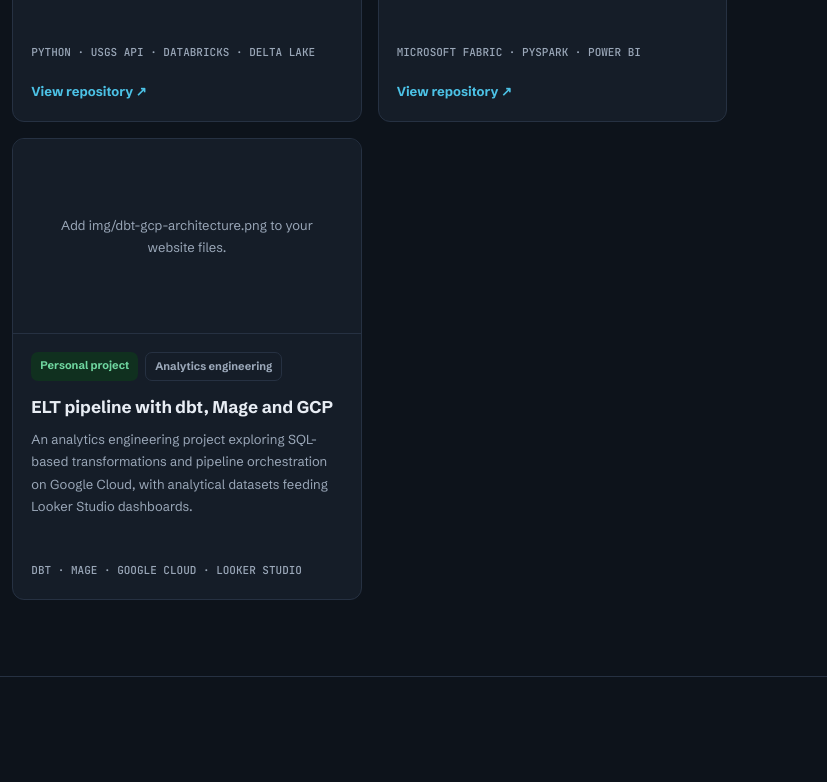
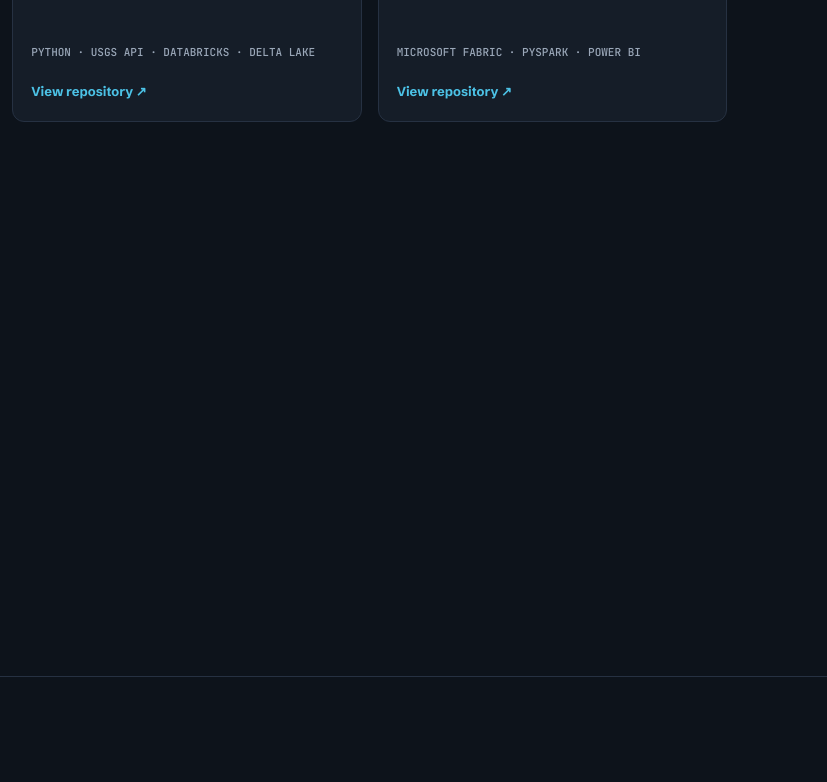
Before and after one commit to EdidiongEsu/EdidiongEsu.github.io, a plain HTML site: page index.html in a window 1280 px wide. Shown: the part 2798-3580 px from the top of the page, 453-1280 px from the left. Drawn offline with Linux system fonts and the light colour scheme.

Commit message:
Update earthquake architecture image and remove project
Updated the image source for the earthquake architecture and removed a personal project section.

```diff
--- a/index.html
+++ b/index.html
@@ -1358,7 +1358,7 @@
               <!-- Confirm the image filename in this repository.
                    The fallback appears automatically if this path is wrong. -->
               <img
-                src="https://raw.githubusercontent.com/EdidiongEsu/Databricks_earthquake/main/img/architectural_diagram.gif"
+                src="https://raw.githubusercontent.com/EdidiongEsu/Databricks_earthquake/main/img/Earthquake%20architecture.gif"
                 alt="Earthquake data pipeline architecture"
                 loading="lazy">
               <div class="visual-fallback">
@@ -1468,44 +1468,6 @@
                   View repository ↗
                 </a>
               </div>
-            </div>
-          </article>
-
-
-          <!-- PERSONAL PROJECT: DBT + MAGE + GCP
-               Architecture image: img/dbt-gcp-architecture.png
-               This is a standalone project, not just a supporting image.
-               Add your repository URL when the project is ready to share. -->
-          <article class="small-project">
-            <div class="project-visual">
-              <img
-                src="img/dbt-gcp-architecture.png"
-                alt="dbt, Mage and Google Cloud data pipeline architecture"
-                loading="lazy">
-              <div class="visual-fallback">
-                Add img/dbt-gcp-architecture.png to your website files.
-              </div>
-            </div>
-
-            <div class="project-content">
-              <div class="tags">
-                <span class="tag personal">Personal project</span>
-                <span class="tag outline">Analytics engineering</span>
-              </div>
-
-              <h3>ELT pipeline with dbt, Mage and GCP</h3>
-
-              <p>
-                An analytics engineering project exploring SQL-based
-                transformations and pipeline orchestration on Google Cloud,
-                with analytical datasets feeding Looker Studio dashboards.
-              </p>
-
-              <div class="project-stack">
-                DBT · MAGE · GOOGLE CLOUD · LOOKER STUDIO
-              </div>
-
-              <!-- Add a real repository link when it is publicly available. -->
             </div>
           </article>
 
```
